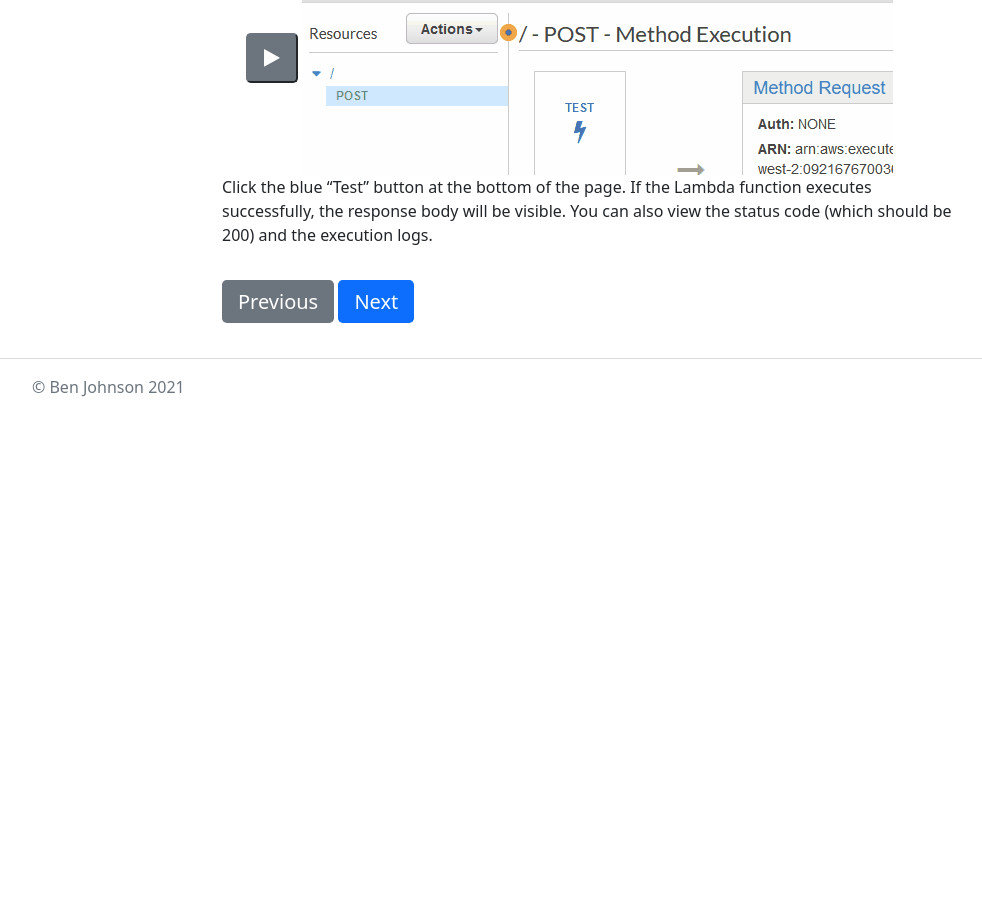
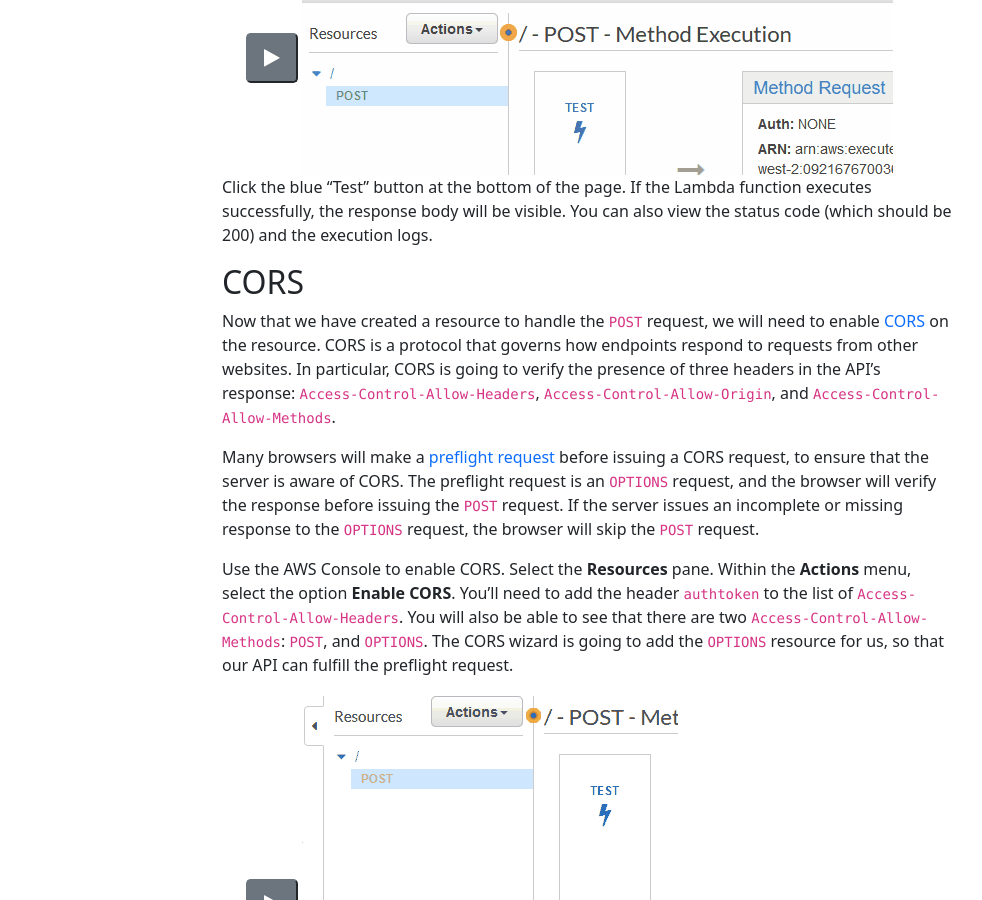
Before and after one commit to bdjohnson529/codechalet.com, a Jekyll site: the page built from _docs/aws/tutorials/api-gateway.md, in a window 1280 px wide and 900 px high, scrolled down 3423 px. Shown: the whole window, without its empty margins (50-1032 px from the left). Built offline with Jekyll 4.4.1, drawn with Linux system fonts in a browser that asks for light colours; nearby versions of some CDN libraries; before the commit the page ends 3838 px from its top, so only the background shows below that.

Commit message:
feat: complete aws tutorial

```diff
--- a/_docs/aws/tutorials/api-gateway.md
+++ b/_docs/aws/tutorials/api-gateway.md
@@ -95,8 +95,22 @@ The next step is to test the execution of the Lambda function via API Gateway. N
 
 Click the blue "Test" button at the bottom of the page. If the Lambda function executes successfully, the response body will be visible. You can also view the status code (which should be 200) and the execution logs.
 
+## CORS
+Now that we have created a resource to handle the `POST` request, we will need to enable [CORS](https://developer.mozilla.org/en-US/docs/Web/HTTP/CORS) on the resource. CORS is a protocol that governs how endpoints respond to requests from other websites. In particular, CORS is going to verify the presence of three headers in the API's response: `Access-Control-Allow-Headers`, `Access-Control-Allow-Origin`, and `Access-Control-Allow-Methods`.
+
+Many browsers will make a [preflight request](https://developer.mozilla.org/en-US/docs/Glossary/Preflight_request) before issuing a CORS request, to ensure that the server is aware of CORS. The preflight request is an `OPTIONS` request, and the browser will verify the response before issuing the `POST` request. If the server issues an incomplete or missing response to the `OPTIONS` request, the browser will skip the `POST` request.
+
+Use the AWS Console to enable CORS. Select the **Resources** pane. Within the **Actions** menu, select the option **Enable CORS**. You'll need to add the header `authtoken` to the list of `Access-Control-Allow-Headers`. You will also be able to see that there are two `Access-Control-Allow-Methods`: `POST`, and `OPTIONS`. The CORS wizard is going to add the `OPTIONS` resource for us, so that our API can fulfill the preflight request.
+
+<div class="container">
+  <button onClick="PlayGif('gif-1')" class="btn-lg btn-secondary">
+    <i class="fa fa-play"></i>
+  </button>
+  <img src="{{ site.baseurl }}/assets/img/docs/aws/apigateway-cors.gif" alt="API Gateway CORS">
+</div>
+
 <br>
-<a href="/docs/aws/lambda-functions.html"
+<a href="/docs/aws/tutorials/lambda-functions.html"
    class="btn-lg btn-secondary">Previous</a>
-<a href="/docs/aws/api-gateway-authorization.html"
+<a href="/docs/aws/tutorials/api-gateway-authorization.html"
    class="btn-lg btn-primary">Next</a>
```
Also changed, not shown: _docs/aws/cli/lambda.md (added, +52 -0 lines), _docs/aws/index.md (+15 -7 lines), _docs/aws/tutorials/api-gateway-authorization.md (+4 -7 lines), _docs/aws/tutorials/client-requests.md (+5 -5 lines), _docs/aws/tutorials/index.md (+1 -1 lines), _docs/aws/tutorials/lambda-functions.md (+1 -1 lines), assets/img/docs/aws/apigateway-cors.gif (added).
